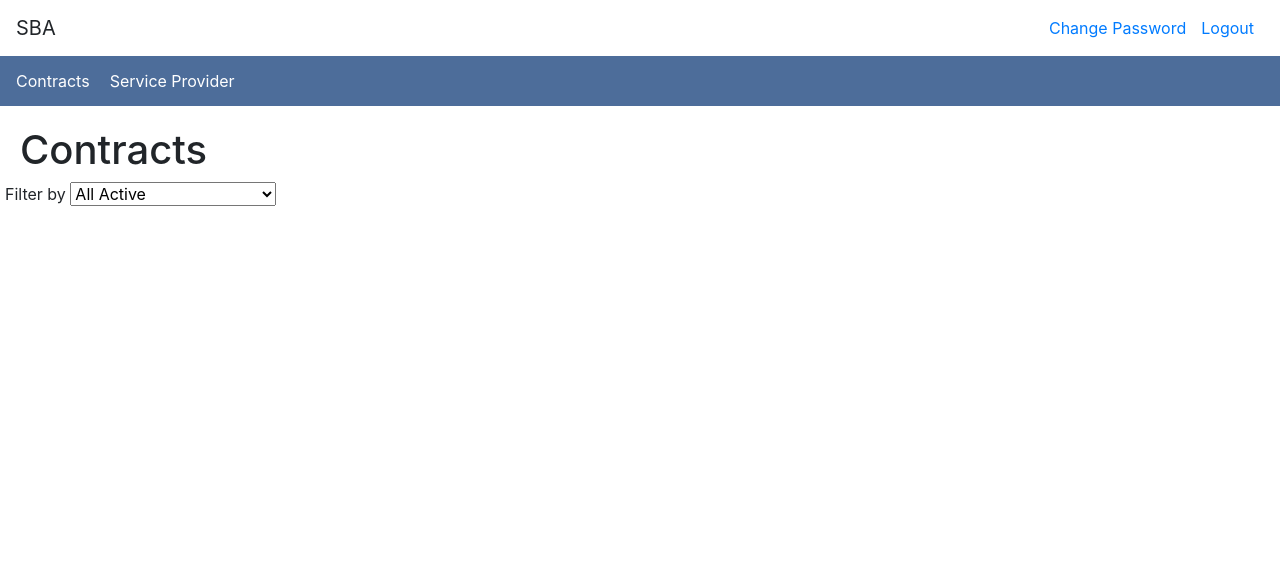
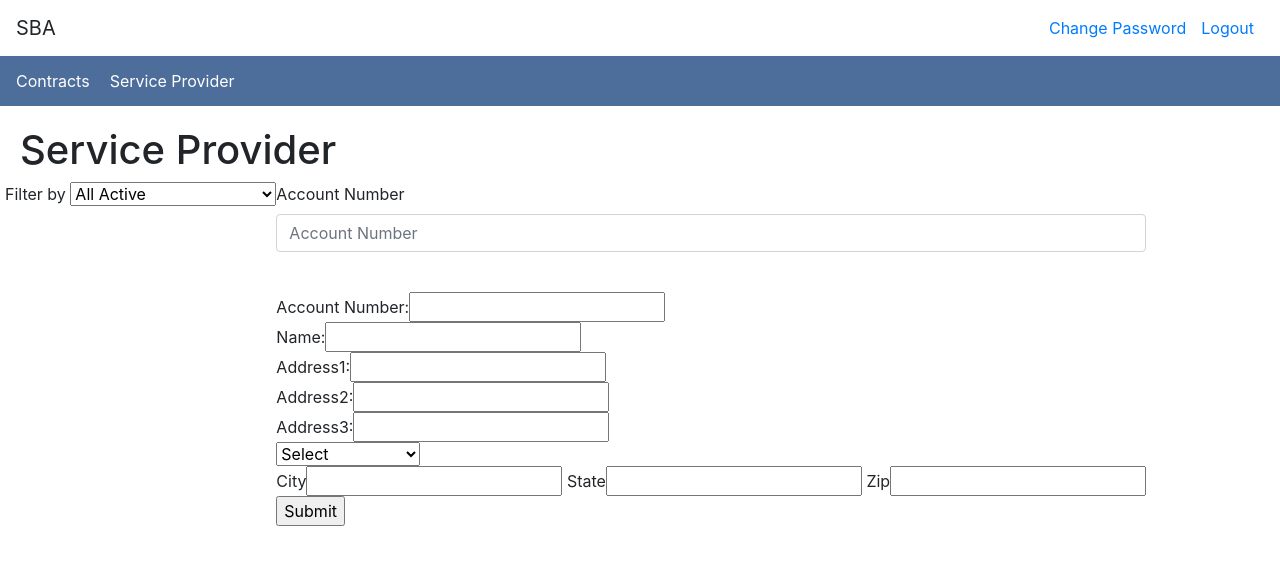
Before and after one commit to jordantjh/shipping-logistics, a Django app: template logistics_proj/service_providers/templates/service_provider.html in a window 1280 px wide. Shown: the top 565 px of the page. Run offline with Django 3.2, Linux system fonts and the light colour scheme; the template is opened without the code that fills it, so the values that code supplies are empty; style sheets or scripts are compiled from the project's sources; some libraries are stand-ins or nearby versions.

Commit message:
new templates

```diff
--- a/logistics_proj/service_providers/templates/service_provider.html
+++ b/logistics_proj/service_providers/templates/service_provider.html
@@ -5,7 +5,7 @@
 {% block content %}
 <div class="sp-body">
     <div class="sp-body-title">
-        <h1>Contracts</h1>
+        <h1>Service Provider</h1>
     </div>
     <div class="sp-body-content">
         <div class="row">
@@ -21,6 +21,33 @@
                     <option>Canceled</option>
                 </select>
             </div>
+             <form>
+                 <div class="form-group">
+                     <label for="acc_no">Account Number</label>
+                     <input type="number" class="form-control" id="acc_no" placeholder="Account Number">
+
+                 </div>
+                 <br>
+                 Account Number:<input type="text" name="acc_no" ><br>
+                 Name:<input type="text" name="name"><br>
+                 Address1:<input type="text" name="addr1" ><br>
+                 Address2:<input type="text" name="addr2" ><br>
+                 Address3:<input type="text" name="addr1" ><br>
+                  <select name="Country">
+                      <option >Select</option>
+                      <option value="us">United States</option>
+                      <option value="uk">United Kingdom</option>
+                      <option value="chi">China</option>
+                      <option value="ind">India</option>
+                  </select><br>
+                 City<input type="text" name="city">
+                 State<input type="text" name="state">
+                 Zip<input type="number" name="zip">
+                 <br>
+
+                <input type="submit" value="Submit">
+             </form>
+</form>
         </div>
     </div>
 </div>
```
